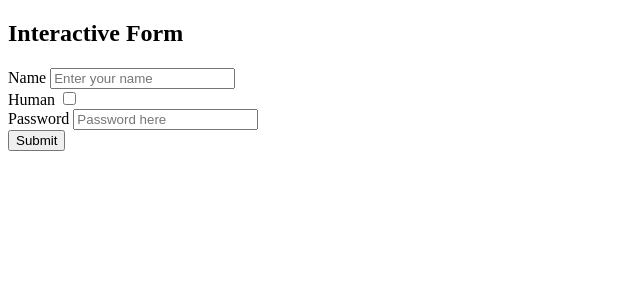
After one commit to ruiwen/lesson-flask, a Flask app: page /interactive/ in a window 1280 px wide. The commit adds this page. Shown: the top 300 px of the page, without its empty margins (0-640 px from the left). Run offline with Flask 2, Linux system fonts and the light colour scheme; some libraries are stand-ins or nearby versions.

Commit message:
Add simple JS demo

```diff
--- a/code/app.py
+++ b/code/app.py
@@ -71,6 +71,27 @@ def get_submission():
 
     return render_template('data.html', params=json.dumps(params, indent=2), meta=meta, headers=headers)
 
+@app.route('/interactive/', methods=['GET', 'POST'])
+def interactive():
+
+    if request.method == 'GET':
+        return render_template('interactive_form.html')
+
+    else:
+        params = request.form.to_dict(flat=True)
+
+        if params.get('name'):
+            session['name'] = params.get('name')
+
+        meta = {
+            'method': request.method,
+            'session': str(session)
+#             'session': session
+        }
+        headers = "\n".join(["{:>30}  {:<20}".format(k, v) for k, v in request.headers.iteritems()])
+        print headers
+
+        return json.dumps({"params": params, "meta": meta, "headers": headers}, indent=2)
 
 
 if __name__ == '__main__':
--- /dev/null
+++ b/code/static/js/main.js
@@ -0,0 +1,66 @@
+
+console.log("hello world!");
+
+// $(window).on('beforeunload', function() {
+//     return "Stooop!"
+// });
+
+$(document).ready(function() {
+
+    // Bind the event handler in $(document).ready()
+    // callback because the form may not be ready to be bound
+    // at the point this script is loaded
+    $('form').submit(function (evt) {
+        evt.preventDefault();
+
+//         alert("submitted!");
+
+//         return false;
+
+        // http://api.jquery.com/jQuery.ajax/
+        $('#results pre').text('');
+        $.ajax({
+            method: 'POST',
+            data: getFormData($('form')),
+            success: function(data, xhr, status) {
+                $('#results pre').text(data);
+            },
+            error: function(xhr, status, error) {
+                console.log("Error!: ", status, error);
+                $('#results pre').text("OH NO")
+            }
+        })
+    });
+
+    // We can also use jQuery to change CSS attributes
+    // but perhaps this isn't the best idea
+    $('input[type=checkbox]').change(function(evt) {
+        if (this.checked) {
+            $('label[for=human_field]').css('color', 'blue');
+        }
+        else {
+            $('label[for=human_field]').css('color', 'red');
+        }
+    });
+});
+
+function nameChange (evt) {
+    var val = $('input[name=name]').val();
+    if (val && val.length > 0) {
+        $('#greeting').text("Hello " + val);
+    }
+    else {
+        $('#greeting').text('');
+    }
+}
+
+function getFormData($form){
+    var unindexed_array = $form.serializeArray();
+    var indexed_array = {};
+
+    $.map(unindexed_array, function(n, i){
+        indexed_array[n['name']] = n['value'];
+    });
+
+    return indexed_array;
+}
--- a/code/templates/base.html
+++ b/code/templates/base.html
@@ -10,6 +10,12 @@
 
     <!-- Style sheet link -->
     <link href="/static/css/style.css" rel="stylesheet" media="all">
+
+    <!-- jQuery -->
+    <script src="https://ajax.googleapis.com/ajax/libs/jquery/2.1.4/jquery.min.js"></script>
+
+    <!-- main.js -->
+    <script src="/static/js/main.js"></script>
 
     <!-- Google Fonts -->
     <link href='https://fonts.googleapis.com/css?family=Lato:400,400italic,700' rel='stylesheet' type='text/css'>
--- /dev/null
+++ b/code/templates/interactive_form.html
@@ -0,0 +1,37 @@
+{% extends 'base.html' %}
+
+{% block content %}
+
+{# All about forms! #}
+{# https://developer.mozilla.org/en-US/docs/Web/Guide/HTML/Forms #}
+<h2>Interactive Form</h2>
+<h4 id='greeting'></h4>
+<form name='theform' method='POST' action='/submission/'>
+<!-- <form name='theform' method='GET' action='/get-submission/'> -->
+
+    <section>
+        <label for='name_field'> Name </label>
+        <input id='name_field' type='text' name='name' placeholder='Enter your name' onchange="nameChange()" />
+    </section>
+
+    <section>
+        <label for='human_field'> Human </label>
+        <input id='human_field' type='checkbox' name='human' />
+    </section>
+
+    <section>
+        <label for='password_field'> Password </label>
+        <input id='password_field' type='password' name='password' placeholder='Password here' />
+    </section>
+
+    <section>
+        <input type='submit' value='Submit'>
+    </section>
+
+    <div id="results">
+        <pre></pre>
+    </div>
+
+</form>
+
+{% endblock content %}
```
